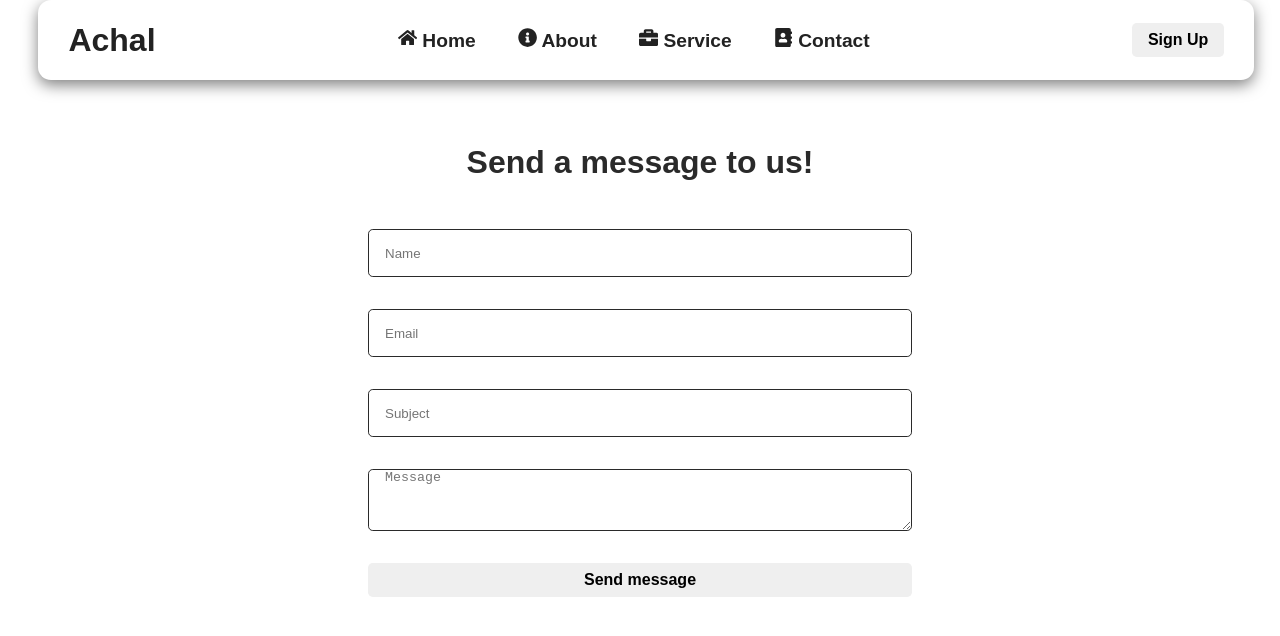
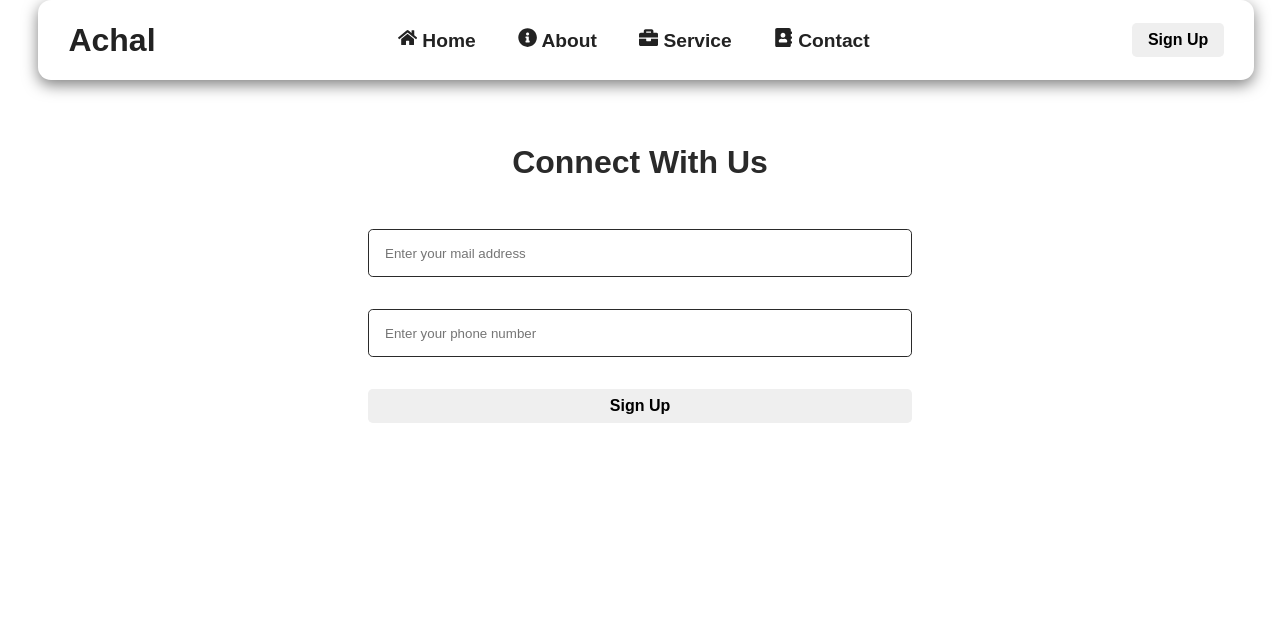
Before and after one commit to SawantAchal/tour-and-travel-ui, a React (Create React App) app: page /signup in a window 1280 px wide. Shown: the top 636 px of the page. Built offline with nearby package versions, Linux system fonts and the light colour scheme.

Commit message:
done with project

```diff
--- a/src/Components/ContactForm.js
+++ b/src/Components/ContactForm.js
@@ -1,5 +1,6 @@
 import React from 'react'
 import '../Assets/CSS/ContactForm.css'
+
 
 const ContactForm = () => {
   return (
--- /dev/null
+++ b/src/Components/SignupForm.js
@@ -0,0 +1,17 @@
+import React from 'react'
+import '../Assets/CSS/ContactForm.css'
+
+const SignupForm = () => {
+  return (
+    <main className='form-container'>
+        <h1>Connect With Us</h1>
+        <form>
+            <input type='email' placeholder='Enter your mail address' />
+            <input type='number' placeholder='Enter your phone number' />
+            <button>Sign Up</button>
+        </form>
+    </main>
+  )
+}
+
+export default SignupForm
--- a/src/Pages/SignUp.js
+++ b/src/Pages/SignUp.js
@@ -1,12 +1,12 @@
 import React from 'react'
 import Navbar from '../Components/Navbar'
-import ContactForm from '../Components/ContactForm'
+import SignupForm from '../Components/SignupForm'
 
 const SignUp = () => {
   return (
     <div>
         <Navbar/>
-        <ContactForm />
+        <SignupForm />
     </div>
   )
 }
```
